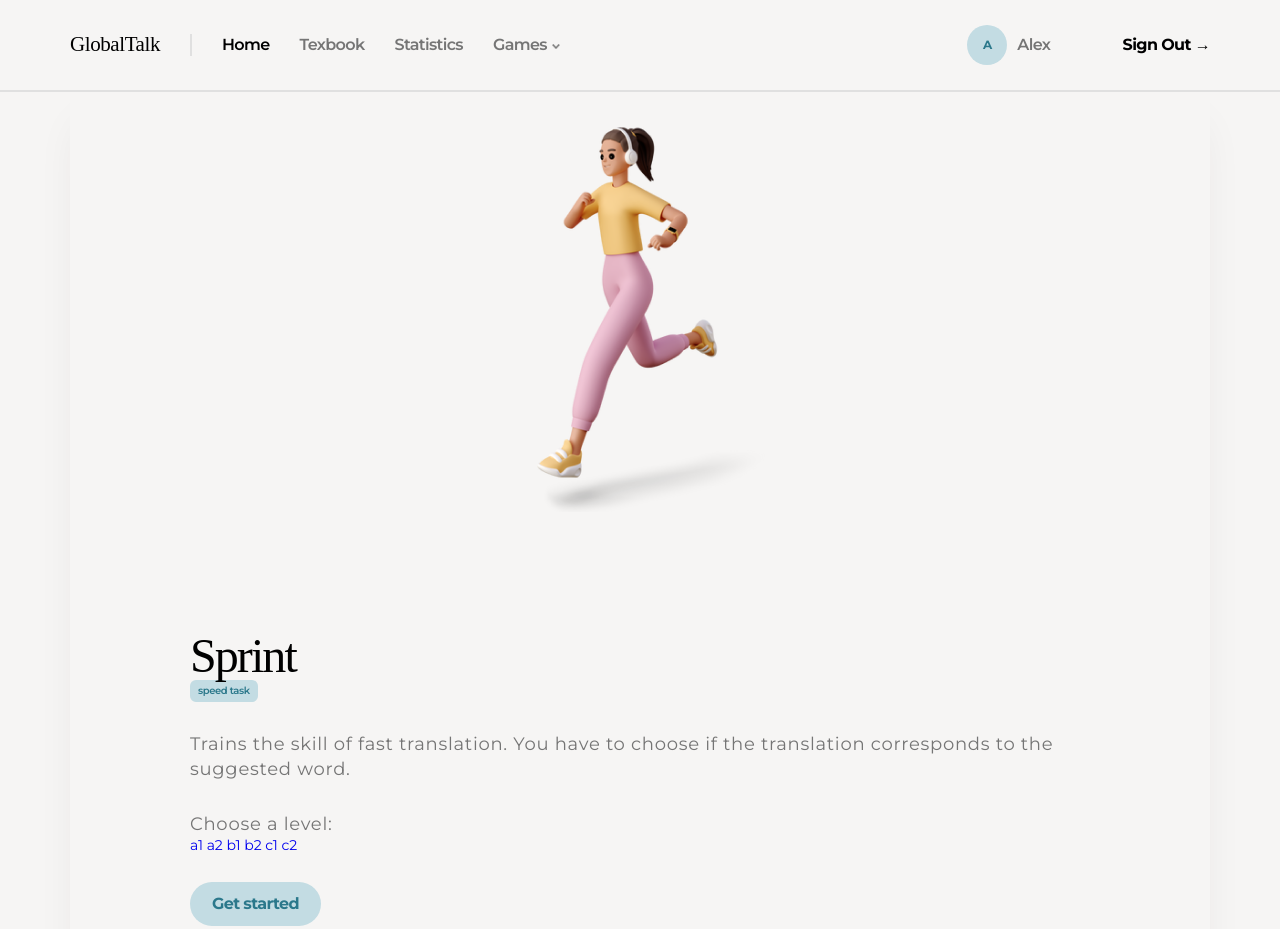
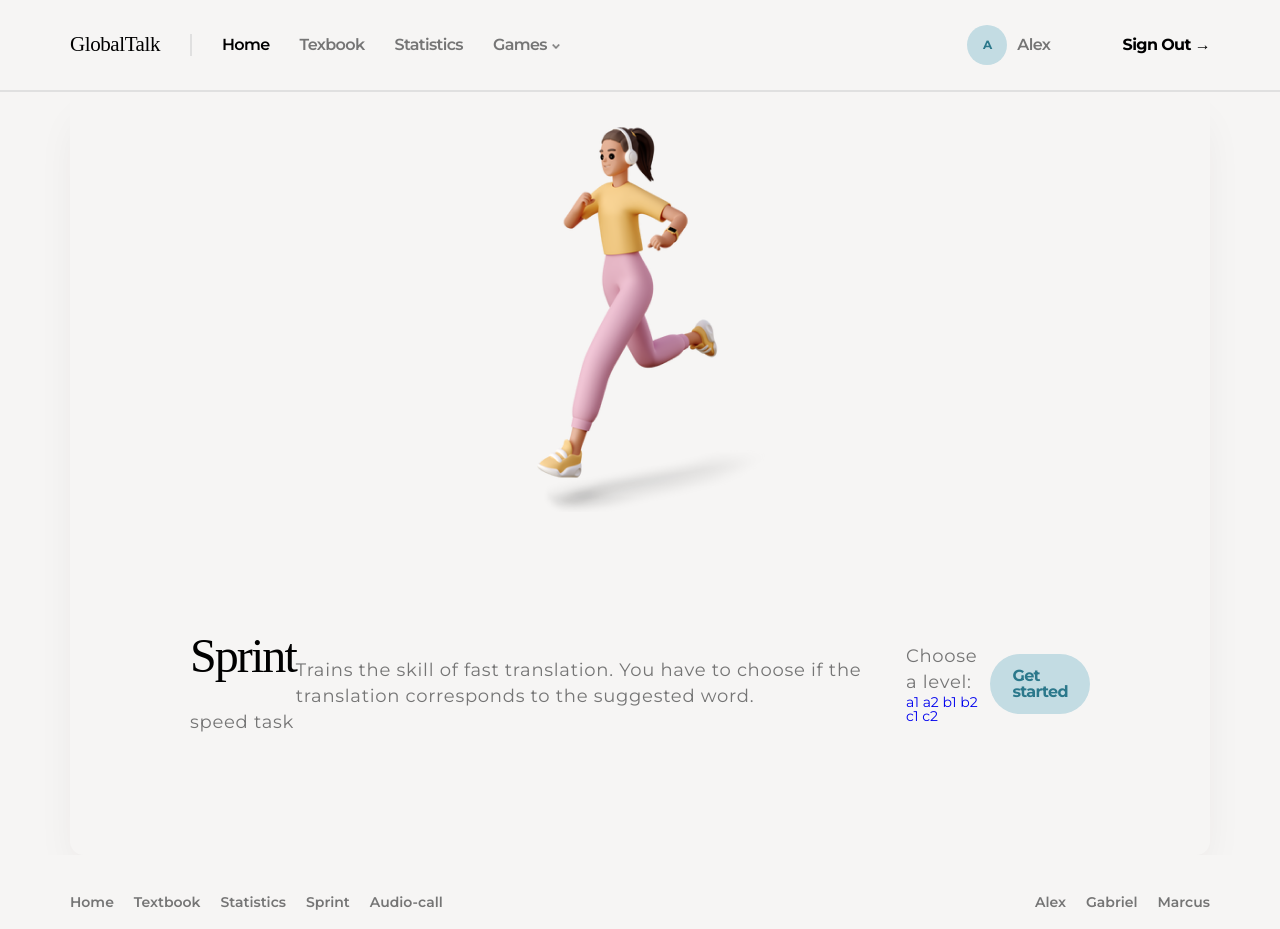
Before and after one commit to Maks-Ivanchuk/Learn-English, a website built with Parcel: page src/sprint_game.html in a window 1280 px wide. Shown: the top 929 px of the page. Built offline with nearby package versions, Linux system fonts and the light colour scheme; a web font is replaced by a local one.

Commit message:
feat: corect html in block runing girl

```diff
--- a/src/sprint_game.html
+++ b/src/sprint_game.html
@@ -64,9 +64,8 @@
                <img class="girl__icon-mobile-version" src="./img/icon_shoes.png" alt="girl shoes">
                <div class="girl__main">
                   <div class="girl__main-content">
-                     <div class="main-content__title">
-                        <h2>Sprint</h2>
-                        <a class="button button--mini" href="#">speed task</a> <!--!-->
+                     <h2>Sprint</h2>
+                     <p class="lable" href="#">speed task</З>
                      </div>
                      <p class="main-content__text">Trains the skill of fast translation. You have to choose if the translation corresponds to the suggested word.</p>
                      <div class="main-content__choose-level">
@@ -80,7 +79,7 @@
                            <a href="#" class="choose-level__button choose-level__button--cyan">c2</a>
                         </div>
                      </div>
-                     <a class="button" href="#">Get started</a>
+                     <a class="button button--cyan-dark" href="#">Get started</a>
                   </div>
                </div>
             </div>
```
